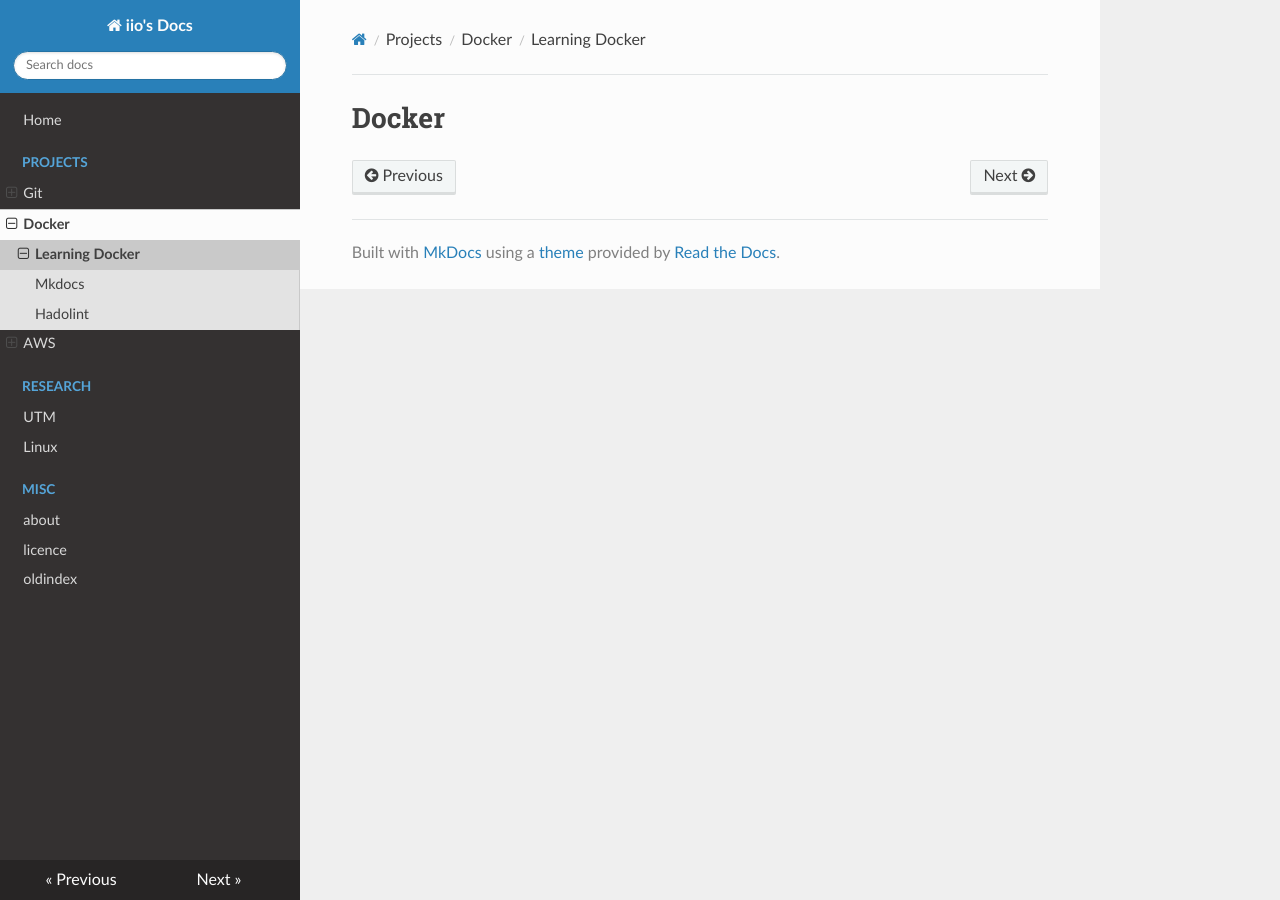
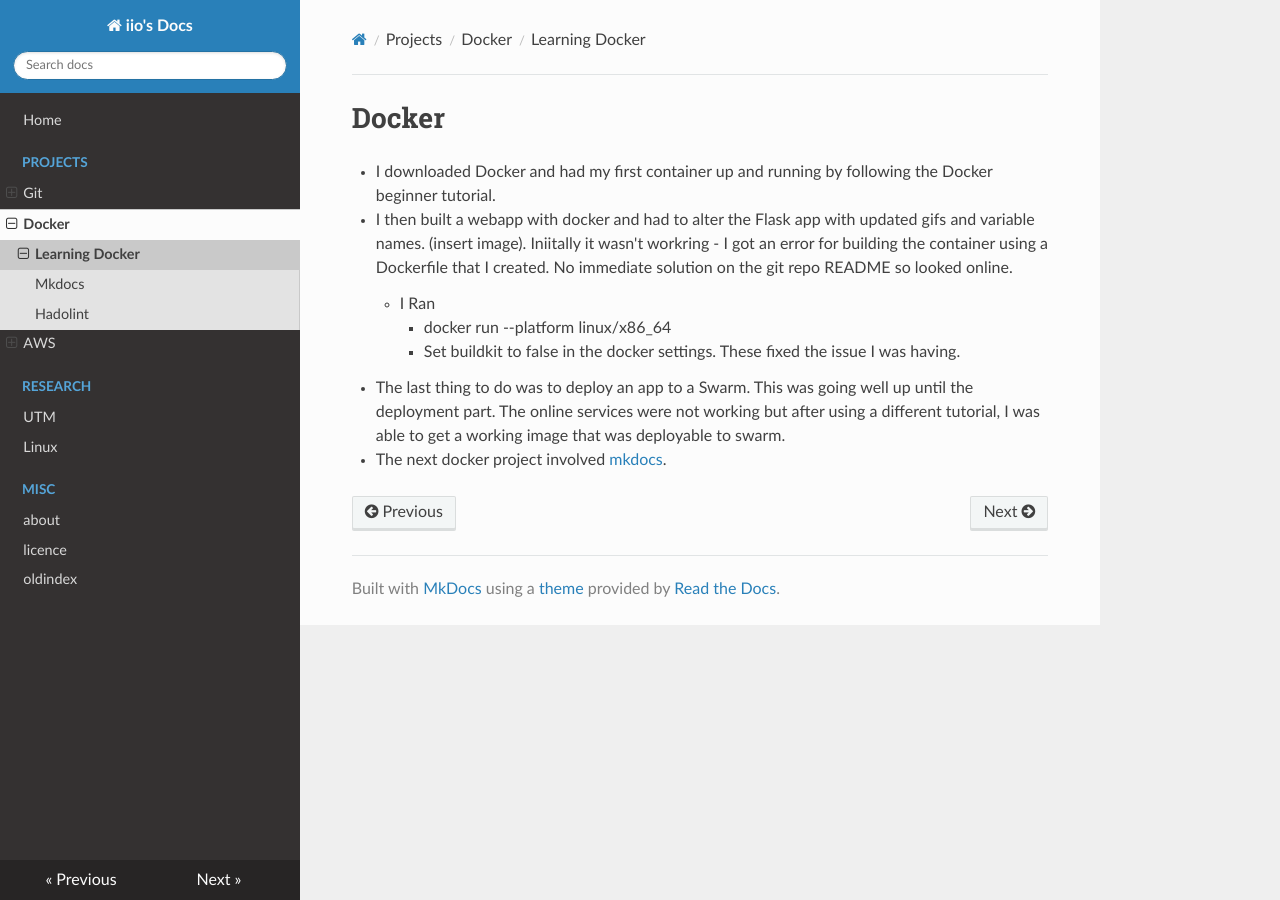
Before and after one commit to gitsugatensho/gitsugatensho.github.io, an MkDocs documentation site: the page built from docs/section1/docker/docker-page.md, in a window 1280 px wide. Built offline with MkDocs 1.6.1, drawn with Linux system fonts in a browser that asks for light colours; nearby versions of some CDN libraries.

Commit message:
documented docker and mkdocs

```diff
--- a/docs/section1/docker/docker-page.md
+++ b/docs/section1/docker/docker-page.md
@@ -1 +1,12 @@
 # Docker
+
+- I downloaded Docker and had my first container up and running by following the Docker beginner tutorial.
+- I then built a webapp with docker and had to alter the Flask app with updated gifs and variable names. (insert image). Iniitally it wasn't workring - I got an error for building the container using a Dockerfile that I created. No immediate solution on the git repo README so looked online.
+    - I Ran
+        - docker run --platform linux/x86_64
+        - Set buildkit to false in the docker settings.
+These fixed the issue I was having.
+
+- The last thing to do was to deploy an app to a Swarm. This was going well up until the deployment part. The online services were not working but after using a different tutorial, I was able to get a working image that was deployable to swarm.
+
+- The next docker project involved [mkdocs](mkdocs-page).
```
Also changed, not shown: docs/section1/docker/hadolint-page.md (+4 -0 lines), docs/section1/docker/mkdocs-page.md (+7 -0 lines).
